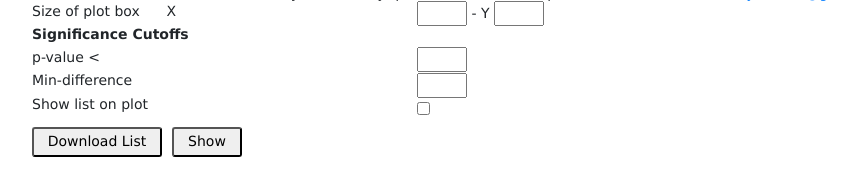
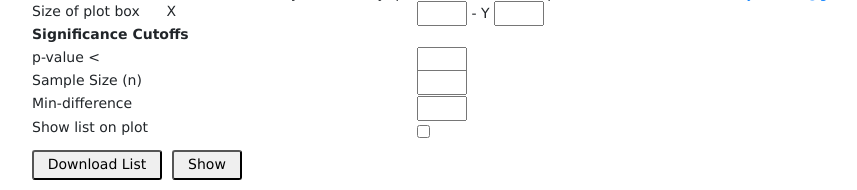
Before and after one commit to HD-Explosion/Flask_GUI, a Flask app: template app/templates/ui.html in a window 1280 px wide. Shown: the part 826-1016 px from the top of the page, without its empty margins (55-912 px from the left). Before the commit the page ends 983 px from the top, so only its background shows below. Run offline with Flask 2, Linux system fonts and the light colour scheme; the template is opened without the code that fills it: most values are stand-ins (such as "Sample title", 1, 10 or a date in 2020); some libraries are stand-ins or nearby versions.

Commit message:
Change out fit

```diff
--- a/app/templates/ui.html
+++ b/app/templates/ui.html
@@ -673,6 +673,7 @@ abbr,acronym { border: 0;
                 <li class="V_right_w"><strong>Significance Cutoffs</strong></li>
 
                 <li class="V_right_w"> p-value < &nbsp<input class="V_right" type="number" step="0.01" min="0" max="9999" name="significance" value="0.01"></li>
+                <li class="V_right_w"> Sample Size (n) &nbsp<input class="V_right" type="number" step="1" min="3" max="9999" name="nsize" value="3"></li>
 
                 <li class="V_right_w">Min-difference&nbsp&nbsp&nbsp&nbsp&nbsp&nbsp<input class="V_right" type="number" step="0.01" min="0" max="9999" name="min_dif" value="0.5" style="margin-top: 3px; margin-bottom: 3px"></li>
 
@@ -834,7 +835,7 @@ abbr,acronym { border: 0;
             {% endif %}
 
                 <li class="C_right_w">Significance (p-value <)&nbsp&nbsp<input class="C_right" type="number" step="0.01" min="0" max="9999" name="significance" value="{{ paras[10] }}"></li>
-
+                <li class="C_right_w">Sapmle Size (n)&nbsp&nbsp<input class="C_right" type="number" step="1" min="3" max="9999" name="nsize" value="{{ paras[13] }}"></li>
 
                 <li class="C_right_w"><button class="button" type = "submit" style="width: 70px;height: 30px">Show</button></li>
 
@@ -994,7 +995,7 @@ abbr,acronym { border: 0;
                  <li class="V_right_w"><strong>Significance Cutoffs</strong></li>
 
                 <li class="V_right_w"> p-value < &nbsp<input class="V_right" type="number" step="0.01" min="0" max="9999" name="significance" value="{{ paras[10] }}"></li>
-
+                <li class="V_right_w"> Sample Size (n) &nbsp<input class="V_right" type="number" step="1" min="3" max="9999" name="nsize" value="{{ paras[16] }}"></li>
                 <li class="V_right_w">Min-difference&nbsp&nbsp&nbsp&nbsp&nbsp&nbsp<input class="V_right" type="number" step="0.01" min="0" max="9999" name="min_dif" value="{{ paras[11] }}" style="margin-top: 3px; margin-bottom: 3px"></li>
 
                 {% if paras[14] %}
@@ -1097,6 +1098,7 @@ abbr,acronym { border: 0;
                  <li class="C_right_w">Significance Filter&nbsp&nbsp&nbsp&nbsp&nbsp&nbsp&nbsp&nbsp&nbsp&nbsp<input type="checkbox"  name="sig_filter" class="C_right"  style="margin-top: 3px"></li>
 
                 <li class="C_right_w">Significance (p-value <)&nbsp&nbsp<input type="number" step="0.01" min="0" max="9999" name="significance" value="0.01" class="C_right"></li>
+                <li class="C_right_w">Sapmle Size (n)&nbsp&nbsp<input class="C_right" type="number" step="1" min="3" max="9999" name="nsize" value="3"></li>
 
 
                 <li class="C_right_w"><button class="button" type = "submit" style="width: 70px;height: 30px">Show</button></li>
@@ -1223,6 +1225,7 @@ abbr,acronym { border: 0;
                 <li class="V_right_w"><strong>Significance Cutoffs</strong></li>
 
                 <li class="V_right_w">p-value < &nbsp<input class="V_right" type="number" step="0.01" min="0" max="9999" name="significance" value="0.01"></li>
+                <li class="V_right_w"> Sample Size (n) &nbsp<input class="V_right" type="number" step="1" min="3" max="9999" name="nsize" value="3"></li>
 
                 <li class="V_right_w">Min-difference&nbsp&nbsp&nbsp&nbsp&nbsp&nbsp<input class="V_right" type="number" step="0.01" min="0" max="9999" name="min_dif" value="0.5" style="margin-top: 3px; margin-bottom: 3px"></li>
 
@@ -1324,6 +1327,7 @@ abbr,acronym { border: 0;
                          <li class="C_right_w">Significance Filter&nbsp&nbsp&nbsp&nbsp&nbsp&nbsp&nbsp&nbsp&nbsp&nbsp<input class="C_right" type="checkbox"  name="sig_filter" style="margin-top: 3px"></li>
 
                         <li class="C_right_w">Significance (p-value <)&nbsp&nbsp<input class="C_right" type="number" step="0.01" min="0" max="9999" name="significance" value="0.01"></li>
+                        <li class="C_right_w">Sapmle Size (n)&nbsp&nbsp<input class="C_right" type="number" step="1" min="3" max="9999" name="nsize" value="3"></li>
 
 
                         <li class="C_right_w"><button class="button" type = "submit" style="width: 70px;height: 30px">Show</button></li>
```
